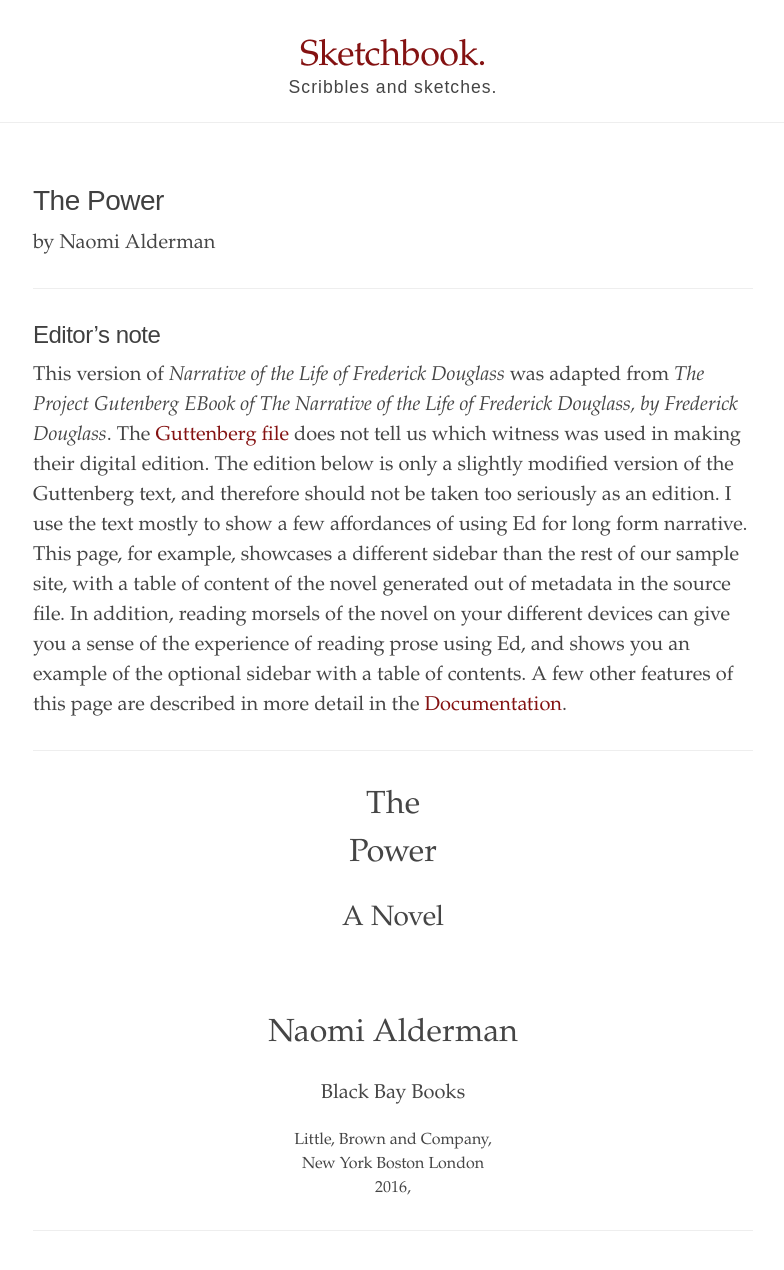
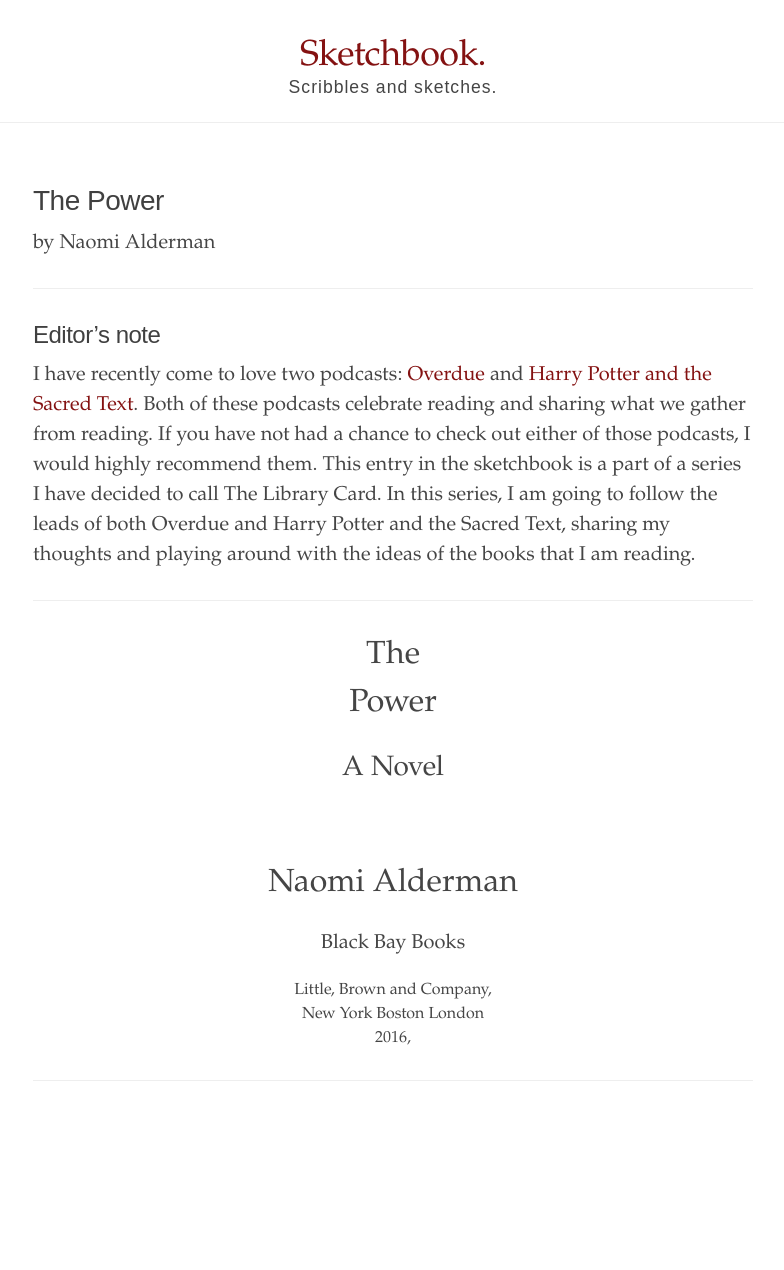
Before and after one commit to yngtodd/sketchbook, a Jekyll site: the page built from _texts/thepower.md, in a window 1280 px wide, cut to the strip 104-1436 px from the top of the page. Shown: the top 1270 px of the strip, without its empty margins (247-1031 px from the left). Built offline with Jekyll 4.4.1, drawn with Linux system fonts in a browser that asks for light colours; after the commit the page ends 1286 px from its top, so only the background shows below that.

```diff
--- a/_texts/thepower.md
+++ b/_texts/thepower.md
@@ -12,7 +12,7 @@
 
 ## Editor's note
 
-This version of *Narrative of the Life of Frederick Douglass* was adapted from *The Project Gutenberg EBook of The Narrative of the Life of Frederick Douglass, by Frederick Douglass*. The [Guttenberg file](http://www.gutenberg.org/) does not tell us which witness was used in making their digital edition. The edition below is only a slightly modified version of the Guttenberg text, and therefore should not be taken too seriously as an edition. I use the text mostly to show a few affordances of using Ed for long form narrative. This page, for example, showcases a different sidebar than the rest of our sample site, with a table of content of the novel generated out of metadata in the source file. In addition, reading morsels of the novel on your different devices can give you a sense of the experience of reading prose using Ed, and shows you an example of the optional sidebar with a table of contents. A few other features of this page are described in more detail in the [Documentation]({{ site.baseurl }}/documentation/).
+I have recently come to love two podcasts: [Overdue](https://overduepodcast.com/) and [Harry Potter and the Sacred Text](https://www.harrypottersacredtext.com/). Both of these podcasts celebrate reading and sharing what we gather from reading. If you have not had a chance to check out either of those podcasts, I would highly recommend them. This entry in the sketchbook is a part of a series I have decided to call The Library Card. In this series, I am going to follow the leads of both Overdue and Harry Potter and the Sacred Text, sharing my thoughts and playing around with the ideas of the books that I am reading.
 
 ---
 
```
